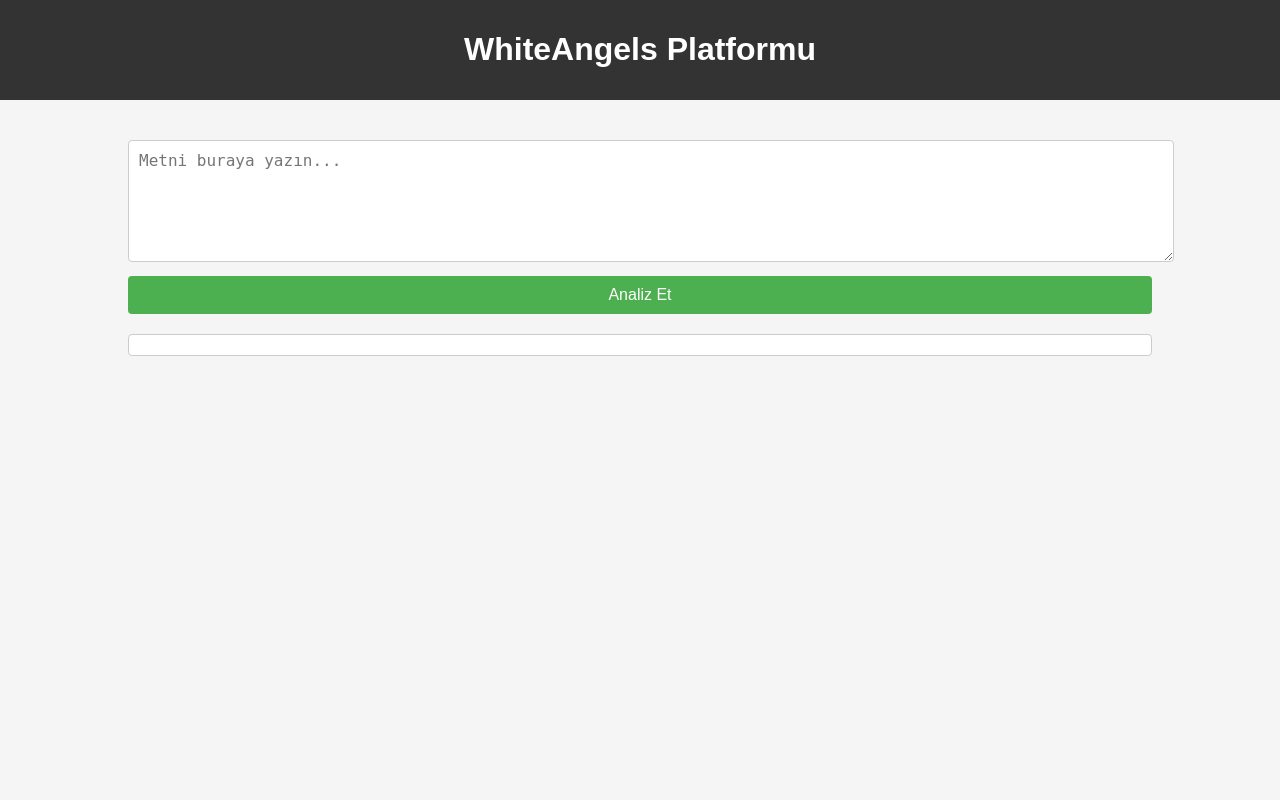
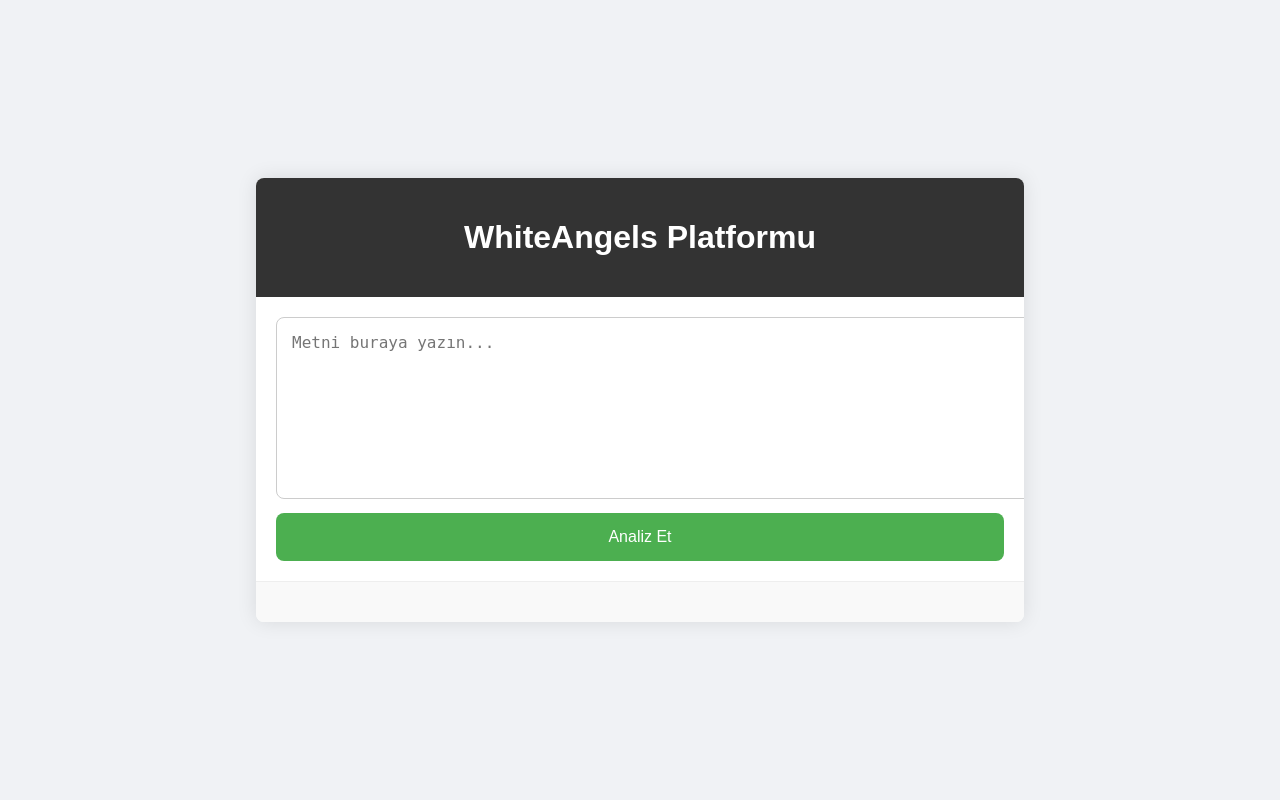
Before and after one commit to WhiteeAngels/TurkceDogalDil-Acikhack2024TDDI, a Flask app: page / in a window 1280 px wide. Run offline with Flask 3, Linux system fonts and the light colour scheme.

Commit message:
update index.html

```diff
--- a/templates/index.html
+++ b/templates/index.html
@@ -3,63 +3,95 @@
 <head>
     <meta charset="UTF-8">
     <title>WhiteAngels Platformu</title>
+    <link rel="stylesheet" href="https://cdnjs.cloudflare.com/ajax/libs/font-awesome/5.15.4/css/all.min.css">
     <style>
         body {
-            font-family: Arial, sans-serif;
-            background-color: #f5f5f5;
+            font-family: 'Arial', sans-serif;
+            background-color: #f0f2f5;
             margin: 0;
             padding: 0;
+            display: flex;
+            justify-content: center;
+            align-items: center;
+            height: 100vh;
         }
         .container {
-            width: 80%;
-            margin: 0 auto;
-            padding: 20px;
+            width: 60%;
+            background: #fff;
+            border-radius: 8px;
+            box-shadow: 0 0 20px rgba(0, 0, 0, 0.1);
+            overflow: hidden;
         }
         .header {
             background-color: #333;
             color: white;
-            padding: 10px 0;
+            padding: 20px;
             text-align: center;
         }
         .input-section {
-            margin-top: 20px;
+            padding: 20px;
         }
         .input-section textarea {
             width: 100%;
-            height: 100px;
-            padding: 10px;
+            height: 150px;
+            padding: 15px;
             font-size: 16px;
             border: 1px solid #ccc;
-            border-radius: 4px;
+            border-radius: 8px;
+            transition: border-color 0.3s;
+        }
+        .input-section textarea:focus {
+            border-color: #4CAF50;
+            outline: none;
         }
         .input-section button {
             display: block;
             width: 100%;
-            padding: 10px;
+            padding: 15px;
             margin-top: 10px;
             background-color: #4CAF50;
             color: white;
             border: none;
-            border-radius: 4px;
+            border-radius: 8px;
             font-size: 16px;
+            cursor: pointer;
+            transition: background-color 0.3s;
+        }
+        .input-section button:hover {
+            background-color: #45a049;
         }
         .results {
-            margin-top: 20px;
-            padding: 10px;
-            background-color: white;
-            border: 1px solid #ccc;
-            border-radius: 4px;
+            padding: 20px;
+            background-color: #f9f9f9;
+            border-top: 1px solid #eee;
         }
         .results .entity {
             font-weight: bold;
+            color: #333;
+        }
+        .loading {
+            display: flex;
+            justify-content: center;
+            align-items: center;
+            padding: 20px;
+            font-size: 16px;
+            color: #333;
+        }
+        .loading i {
+            margin-right: 10px;
+            animation: spin 1s linear infinite;
+        }
+        @keyframes spin {
+            0% { transform: rotate(0deg); }
+            100% { transform: rotate(360deg); }
         }
     </style>
 </head>
 <body>
-    <div class="header">
-        <h1>WhiteAngels Platformu</h1>
-    </div>
     <div class="container">
+        <div class="header">
+            <h1>WhiteAngels Platformu</h1>
+        </div>
         <div class="input-section">
             <textarea id="textInput" placeholder="Metni buraya yazın..."></textarea>
             <button onclick="analyzeText()">Analiz Et</button>
@@ -70,16 +102,19 @@
     <script>
         function analyzeText() {
             const text = document.getElementById("textInput").value;
+            let resultsDiv = document.getElementById("results");
+            resultsDiv.innerHTML = '<div class="loading"><i class="fas fa-spinner"></i> İşleniyor...</div>';
+
             $.ajax({
                 url: "/analyze",
                 type: "POST",
                 contentType: "application/json",
                 data: JSON.stringify({ text: text }),
                 success: function(response) {
-                    let resultsDiv = document.getElementById("results");
                     resultsDiv.innerHTML = "<pre>" + JSON.stringify(response, null, 2) + "</pre>";
                 },
                 error: function(error) {
+                    resultsDiv.innerHTML = '<div class="loading"><i class="fas fa-exclamation-triangle"></i> Hata oluştu.</div>';
                     console.error("Error:", error);
                 }
             });
```
Also changed, not shown: templates/index-demo.html (deleted, +0 -124 lines).
